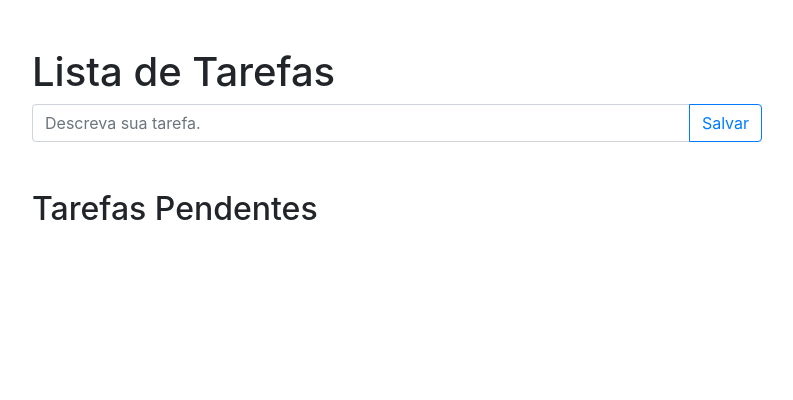
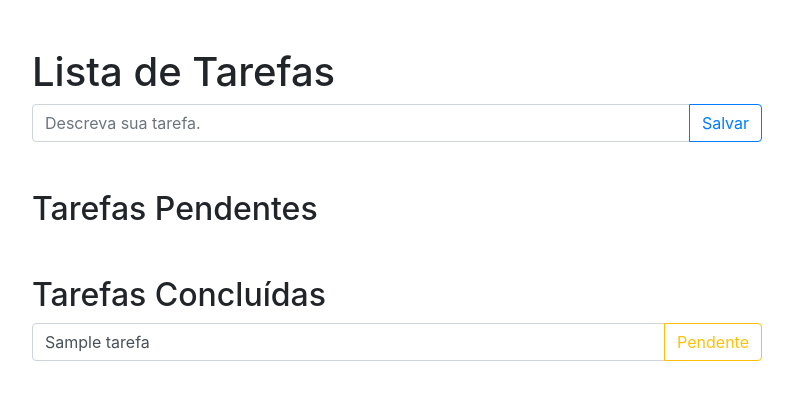
Before and after one commit to Fabio-Coder/Site-supervisorio, a Django app: page /tarefas/ in a window 1280 px wide. Shown: the top 400 px of the page, without its empty margins (243-1036 px from the left). Run offline with Django 3.2, Linux system fonts and the light colour scheme; tables that the repository leaves empty hold one stand-in row (values such as "Sample post"); some libraries are stand-ins or nearby versions.

Commit message:
Finalizado o update dos dados.
Close #5
Close #6

```diff
--- a/supervisorio/tarefas/forms.py
+++ b/supervisorio/tarefas/forms.py
@@ -7,3 +7,8 @@ class TarefaNovaForm(ModelForm):
     class Meta:
         model = Tarefa
         fields = ['name']
+
+class TarefaForm(ModelForm):
+    class Meta:
+        model = Tarefa
+        fields = ['name','done']
--- a/supervisorio/tarefas/templates/tarefas/home.html
+++ b/supervisorio/tarefas/templates/tarefas/home.html
@@ -26,14 +26,29 @@
             </form>
             <h2 class="mt-5">Tarefas Pendentes</h2>
             {% for tarefa in tarefas_pendentes %}
-            <form>
+            <form action="{% url 'tarefas:detalhe' tarefa_id=tarefa.id %}" method="post">
+                {% csrf_token %}
                 <div class="input-group mb-3">
-                    <div class="input-group-prepend">
-                        <div class="input-group-text">
-                            <input type="checkbox" aria-label="Checkbox par tarefa">
-                        </div>
+                    <input type="text" class="form-control" placeholder="{{tarefa.name}}" required="required"
+                           aria-label="Descrição da tarefa" name="name" value="{{tarefa.name}}">
+                    <div class="input-group-append">
+                        <button type="submit" class="btn btn-outline-success" id="button-addon2">Feita</button>
                     </div>
-                    <input type="text" class="form-control" aria-label="Text input para tarefa" value="{{tarefa.name}}">
+                </div>
+            </form>
+
+            {% endfor %}
+            <h2 class="mt-5">Tarefas Concluídas</h2>
+            {% for tarefa in tarefas_concluidas %}
+            <form action="{% url 'tarefas:detalhe' tarefa_id=tarefa.id %}" method="post">
+                {% csrf_token %}
+                <div class="input-group mb-3">
+                    <input type="text" class="form-control" placeholder="{{tarefa.name}}" required="required"
+                           aria-label="Descrição da tarefa" name="name" value="{{tarefa.name}}">
+                    <input type="hidden" value="checked" name="done">
+                    <div class="input-group-append">
+                        <button type="submit" class="btn btn-outline-warning" id="button-addon2">Pendente</button>
+                    </div>
                 </div>
             </form>
 
--- a/supervisorio/tarefas/urls.py
+++ b/supervisorio/tarefas/urls.py
@@ -4,5 +4,6 @@ from supervisorio.tarefas import views
 app_name = 'tarefas'
 
 urlpatterns = [
-    path('', views.home, name='home')
+    path('', views.home, name='home'),
+    path('<int:tarefa_id>', views.detalhe, name='detalhe'),
 ]
--- a/supervisorio/tarefas/views.py
+++ b/supervisorio/tarefas/views.py
@@ -6,18 +6,34 @@ from django.urls import reverse
 from django.shortcuts import render
 
 # Create your views here.
-from supervisorio.tarefas.forms import TarefaNovaForm
+from supervisorio.tarefas.forms import TarefaNovaForm, TarefaForm
 from supervisorio.tarefas.models import Tarefa
 
 
 def home(request):
     tarefas_pendentes = Tarefa.objects.filter(done=False).all()
+    tarefas_concluidas = Tarefa.objects.filter(done=True).all()
     if request.method == 'POST':
         form = TarefaNovaForm(request.POST)
         if form.is_valid():
             form.save()
             return HttpResponseRedirect(reverse('tarefas:home'))
         else:
-            return render(request, 'tarefas/home.html', {'form': form, 'tarefas_pendentes': tarefas_pendentes},
-                          status=400)
-    return render(request, 'tarefas/home.html', {'tarefas_pendentes': tarefas_pendentes})
+            return render(
+                request, 'tarefas/home.html', {
+                    'form': form,
+                    'tarefas_pendentes': tarefas_pendentes,
+                    'tarefas_concluidas': tarefas_concluidas
+                }, status=400)
+    return render(
+        request, 'tarefas/home.html', {
+            'tarefas_pendentes': tarefas_pendentes,
+            'tarefas_concluidas': tarefas_concluidas})
+
+
+def detalhe(request, tarefa_id):
+    tarefa = Tarefa.objects.get(id=tarefa_id)
+    form = TarefaForm(request.POST, instance=tarefa)
+    if form.is_valid():
+        form.save()
+    return HttpResponseRedirect(reverse('tarefas:home'))
```
Also changed, not shown: supervisorio/tarefas/tests/test_edicao_de_tarefas.py (added, +49 -0 lines), supervisorio/tarefas/tests/test_tarefas_get.py (+18 -3 lines).
